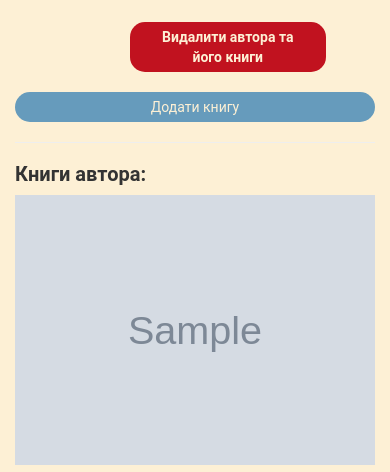
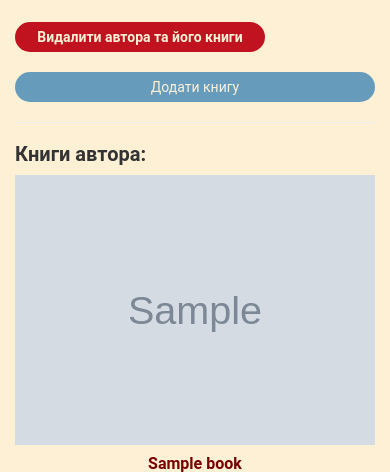
Before and after one commit to Ksenya354638/LibraVerse, a PHP site: page /pages/author_profile.php?AuthorID=1 in a window 390 px wide. Shown: the part 100-572 px from the top of the page. Run offline with PHP 8.4, Linux system fonts and the light colour scheme; the visitor is signed in with stand-in values (Sample User, id 1); tables that the repository leaves empty or names only in its code hold one stand-in row (values such as "Sample post"); grey boxes marked "Sample" are stand-in pictures; data that the repository does not hold is empty.

Commit message:
Update 3.0

```diff
--- a/css/styles.css
+++ b/css/styles.css
@@ -745,3 +745,32 @@ body .main-content.profile {
     max-height: 420px;
     object-fit: contain;
 }
+.buttons.right form,
+.buttons.right a {
+    width: 100%;
+}
+
+.buttons.right .delete,
+.buttons.right .add {
+    width: 100%;
+    display: block;
+    text-align: center;
+}
+
+.customer-profile .buttons.right form {
+    margin-bottom: 10px;
+}
+
+.customer-profile .buttons.right .delete,
+.customer-profile .buttons.right .add {
+    width: 100%;
+    display: block;
+}
+
+.customer-profile .profile-header {
+    margin-top: 20px;
+}
+
+.customer-profile table {
+    margin-top: 15px;
+}
--- a/pages/author_profile.php
+++ b/pages/author_profile.php
@@ -99,7 +99,7 @@ if(isset($_SESSION['LibrarianID'])){
 
     <?php if ($author) { ?>
     <div class="container main-content profile">
-            <div class="row">
+        <div class="row">
     <div class="col-lg-8 book-descript">
         <h1><?php echo $author['Name'];?> <?php echo $author['Surname'];?></h1>
         <p><b>Роки життя:</b> <?php echo $author['BirthYear'];?> - <?php echo $author['DeathYear'];?></p>
@@ -107,17 +107,17 @@ if(isset($_SESSION['LibrarianID'])){
     </div>
 
     <div class="col-lg-4 buttons right">
-        <form method="POST" onsubmit="return confirm('Ви впевнені?');">
-            <button type="submit" name="delete" class="delete">
+        <form method="POST" onsubmit="return confirm('Ви впевнені?');" style="width:100%;">
+            <button type="submit" name="delete" class="delete" style="width:100%;">
                 Видалити автора та його книги
             </button>
         </form>
 
-        <a href="./new_book.php?AuthorID=<?php echo $authorID; ?>" class="add">
+        <a href="./new_book.php?AuthorID=<?php echo $authorID; ?>" class="add" style="width:100%;">
             Додати книгу
         </a>
     </div>
-    </div>
+</div>
 
             <hr>
             <h2>Книги автора:</h2>
```
Also changed, not shown: pages/customer_profile.php (+20 -12 lines).
